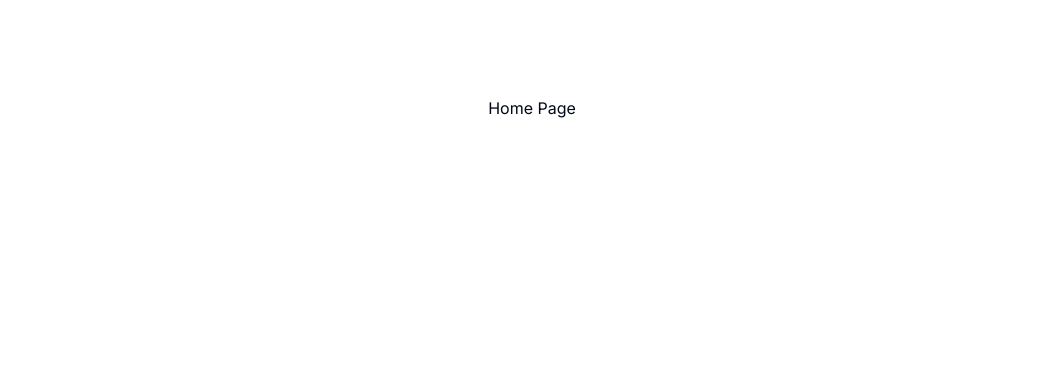
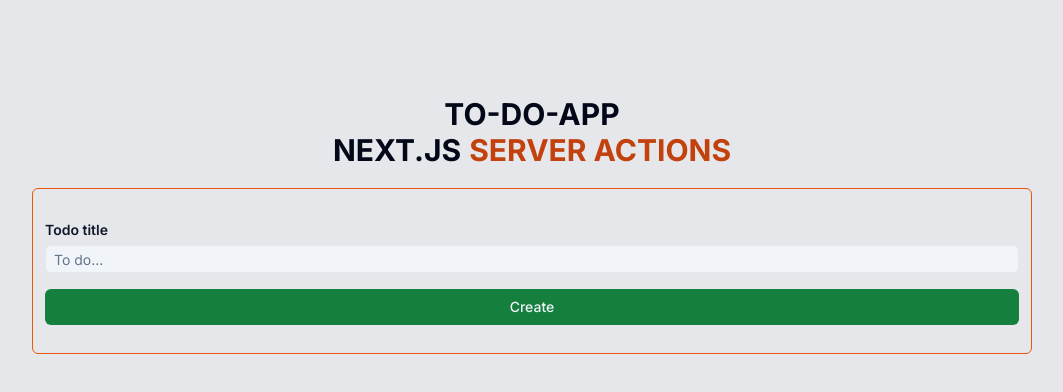
Before and after one commit to NeilRow56/tb2024, a Next.js app: page / in a window 1280 px wide. Shown: the top 392 px of the page, without its empty margins (108-1171 px from the left). Built offline with nearby package versions, Linux system fonts and the light colour scheme.

Commit message:
Added update to do

```diff
--- a/package.json
+++ b/package.json
@@ -10,6 +10,7 @@
   },
   "dependencies": {
     "@prisma/client": "^5.8.0",
+    "@radix-ui/react-checkbox": "^1.0.4",
     "@radix-ui/react-label": "^2.0.2",
     "@radix-ui/react-popover": "^1.0.7",
     "@radix-ui/react-slot": "^1.0.2",
--- a/src/app/layout.tsx
+++ b/src/app/layout.tsx
@@ -6,7 +6,7 @@ import { Toaster } from '@/components/ui/sonner'
 const inter = Inter({ subsets: ['latin'] })
 
 export const metadata: Metadata = {
-  title: 'Create Next App',
+  title: 'Todo',
   description: 'Generated by create next app',
 }
 
@@ -17,7 +17,7 @@ export default function RootLayout({
 }) {
   return (
     <html lang="en">
-      <body className={inter.className}>
+      <body className={`${inter.className} bg-gray-200`}>
         {children}
         <Toaster />
       </body>
--- a/src/app/page.tsx
+++ b/src/app/page.tsx
@@ -1,7 +1,17 @@
+import AddTodo from '@/components/shared/form/AddTodo'
+
 export default function Home() {
   return (
-    <main className="flex min-h-screen flex-col items-center justify-between p-24">
-      <h1>Home Page</h1>
+    <main className="flex w-screen flex-col items-center justify-center py-24">
+      <span className="text-3xl font-bold uppercase">To-do-app</span>
+      <h1 className="mb-5  text-3xl font-bold uppercase ">
+        {' '}
+        Next.js
+        <span className="ml-2 text-orange-700">Server Actions</span>
+      </h1>
+      <div className="justify-centeritems-center flex w-[1000px] flex-col rounded-md border border-orange-600 p-3">
+        <AddTodo />
+      </div>
     </main>
   )
 }
--- a/src/app/todo/page.tsx
+++ b/src/app/todo/page.tsx
@@ -1,4 +1,6 @@
 import TodoForm from '@/components/todos/TodoForm'
+import TodoLink from '@/components/todos/TodoLink'
+import { Button } from '@/components/ui/button'
 import { db } from '@/lib/db'
 import Link from 'next/link'
 
@@ -10,21 +12,30 @@ const Todos = async () => {
   })
   return (
     <div className="flex  flex-col items-center justify-center">
+      <Button asChild variant="outline" className="mt-4">
+        <Link href="/">Home</Link>
+      </Button>
       <h2 className="py-12 text-2xl font-bold">To Do</h2>
 
       <TodoForm />
       <div className="container mx-auto flex w-[800px] flex-col gap-y-4  py-5">
         {todos.map((todo) => (
-          <Link
+          <TodoLink
             key={todo.id}
-            href={`/todo/${todo.id}`}
-            className="flex w-full  rounded-md border border-slate-400 px-12 py-2"
-          >
-            <div className="" />
-            <p className="relative font-semibold text-slate-900">
-              {todo.title}
-            </p>
-          </Link>
+            id={todo.id}
+            title={todo.title}
+            isCompleted={todo.isCompleted}
+          />
+          //   <Link
+          //   key={todo.id}
+          //   href={`/todo/${todo.id}`}
+          //   className="flex w-full  rounded-md border border-slate-400 px-12 py-2"
+          // >
+          //   <div className="" />
+          //   <p className="relative font-semibold text-slate-900">
+          //     {todo.title}
+          //   </p>
+          // </Link>
         ))}
       </div>
     </div>
--- /dev/null
+++ b/src/components/shared/form/AddTodo.tsx
@@ -0,0 +1,13 @@
+'use client'
+import { ElementRef, useRef, useState } from 'react'
+import Form from './Form'
+
+import { Todo } from '@prisma/client'
+
+type AddTodoProps = {}
+
+const AddTodo = ({}: AddTodoProps) => {
+  return <Form />
+}
+
+export default AddTodo
--- /dev/null
+++ b/src/components/shared/form/Form.tsx
@@ -0,0 +1,45 @@
+'use client'
+
+import { useRouter } from 'next/navigation'
+import { FormInput } from './form-input'
+import { FormSubmit } from './form-submit'
+
+import { useAction } from '@/hooks/use-action'
+import { createTodo } from '@/actions/create-todo'
+import { toast } from 'sonner'
+
+const Form = () => {
+  const router = useRouter()
+  const { execute, fieldErrors } = useAction(createTodo, {
+    onSuccess: (data) => {
+      toast.success('Todo created!')
+
+      router.push(`/todo/${data.id}`)
+    },
+    onError: (error) => {
+      toast.error(error)
+    },
+  })
+
+  const onSubmit = (formData: FormData) => {
+    const title = formData.get('title') as string
+
+    execute({ title })
+  }
+
+  return (
+    <form action={onSubmit} className="my-4 space-y-4">
+      <div className="space-y-4">
+        <FormInput
+          id="title"
+          label="Todo title"
+          type="text"
+          placeholder="To do..."
+        />
+      </div>
+      <FormSubmit className="w-full text-slate-100">Create</FormSubmit>
+    </form>
+  )
+}
+
+export default Form
--- a/src/components/shared/form/form-input.tsx
+++ b/src/components/shared/form/form-input.tsx
@@ -40,7 +40,7 @@ export const FormInput = forwardRef<HTMLInputElement, FormInputProps>(
     const { pending } = useFormStatus()
 
     return (
-      <div className=" w-[500px] space-y-2">
+      <div className=" w-full space-y-2">
         <div className="space-y-1">
           {label ? (
             <Label
--- /dev/null
+++ b/src/components/todos/ChangeTodo.tsx
@@ -0,0 +1,21 @@
+import { ReplaceAll } from 'lucide-react'
+import { Button } from '../ui/button'
+
+interface ChangeTodoProps {
+  isCompleted: boolean
+  id: string
+}
+
+const ChangeTodo = ({ isCompleted, id }: ChangeTodoProps) => {
+  return (
+    <form className="pr-3">
+      <input type="hidden" name="inputId" value={id} />
+
+      <Button type="submit" variant="outline" className="bg-slate-200">
+        <ReplaceAll className="bg-slate-200 text-orange-800" />
+      </Button>
+    </form>
+  )
+}
+
+export default ChangeTodo
--- a/src/components/todos/Navbar.tsx
+++ b/src/components/todos/Navbar.tsx
@@ -1,6 +1,8 @@
 import { Todo } from '@prisma/client'
 import TodoTitleForm from './TodoTitleForm'
 import { TodoOptions } from './Options'
+import { Button } from '../ui/button'
+import Link from 'next/link'
 
 interface NavbarProps {
   data: Todo
@@ -8,9 +10,20 @@ interface NavbarProps {
 
 export const Navbar = async ({ data }: NavbarProps) => {
   return (
-    <div className=" fixed  flex h-14 w-full items-center bg-green-200">
-      <div className="container mx-auto flex">
+    <div className=" fixed  flex h-16 w-full items-center bg-green-200">
+      <div className="container mx-auto flex gap-4">
+        <div>
+          <Button asChild variant="outline">
+            <Link href="/">Home</Link>
+          </Button>
+        </div>
+        <div>
+          <Button asChild variant="primary" className="text-slate-100">
+            <Link href="/todo">Todo Summary</Link>
+          </Button>
+        </div>
         <TodoTitleForm data={data} />
+
         <div className="ml-auto">
           <TodoOptions id={data.id} />
         </div>
--- /dev/null
+++ b/src/components/todos/TodoLink.tsx
@@ -0,0 +1,26 @@
+'use client'
+
+import Link from 'next/link'
+import ChangeTodo from './ChangeTodo'
+
+interface TodoLinkProps {
+  id: string
+  title: string
+  isCompleted: boolean
+}
+
+const TodoLink = ({ id, title, isCompleted }: TodoLinkProps) => {
+  return (
+    <Link
+      key={id}
+      href={`/todo/${id}`}
+      className="flex w-full  rounded-md border border-slate-400 px-10 py-2"
+    >
+      <ChangeTodo isCompleted={isCompleted} id={id} />
+      <div className="" />
+      <p className="relative font-semibold text-slate-900">{title}</p>
+    </Link>
+  )
+}
+
+export default TodoLink
--- /dev/null
+++ b/src/components/ui/checkbox.tsx
@@ -0,0 +1,30 @@
+"use client"
+
+import * as React from "react"
+import * as CheckboxPrimitive from "@radix-ui/react-checkbox"
+import { Check } from "lucide-react"
+
+import { cn } from "@/lib/utils"
+
+const Checkbox = React.forwardRef<
+  React.ElementRef<typeof CheckboxPrimitive.Root>,
+  React.ComponentPropsWithoutRef<typeof CheckboxPrimitive.Root>
+>(({ className, ...props }, ref) => (
+  <CheckboxPrimitive.Root
+    ref={ref}
+    className={cn(
+      "peer h-4 w-4 shrink-0 rounded-sm border border-primary ring-offset-background focus-visible:outline-none focus-visible:ring-2 focus-visible:ring-ring focus-visible:ring-offset-2 disabled:cursor-not-allowed disabled:opacity-50 data-[state=checked]:bg-primary data-[state=checked]:text-primary-foreground",
+      className
+    )}
+    {...props}
+  >
+    <CheckboxPrimitive.Indicator
+      className={cn("flex items-center justify-center text-current")}
+    >
+      <Check className="h-4 w-4" />
+    </CheckboxPrimitive.Indicator>
+  </CheckboxPrimitive.Root>
+))
+Checkbox.displayName = CheckboxPrimitive.Root.displayName
+
+export { Checkbox }
```
Also changed, not shown: 1 other file (tests, documents, lock files or other folders).
